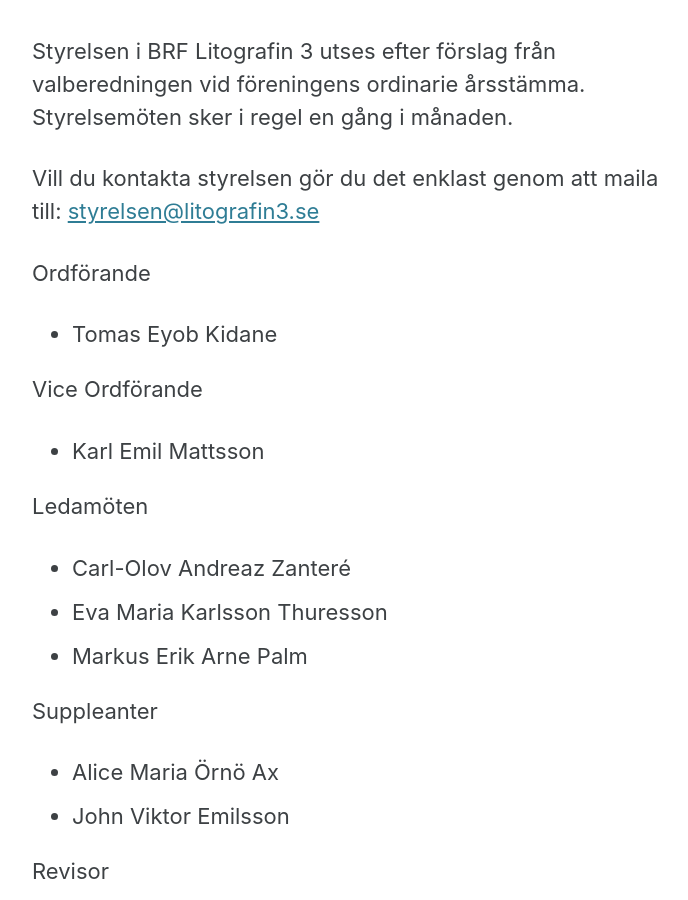
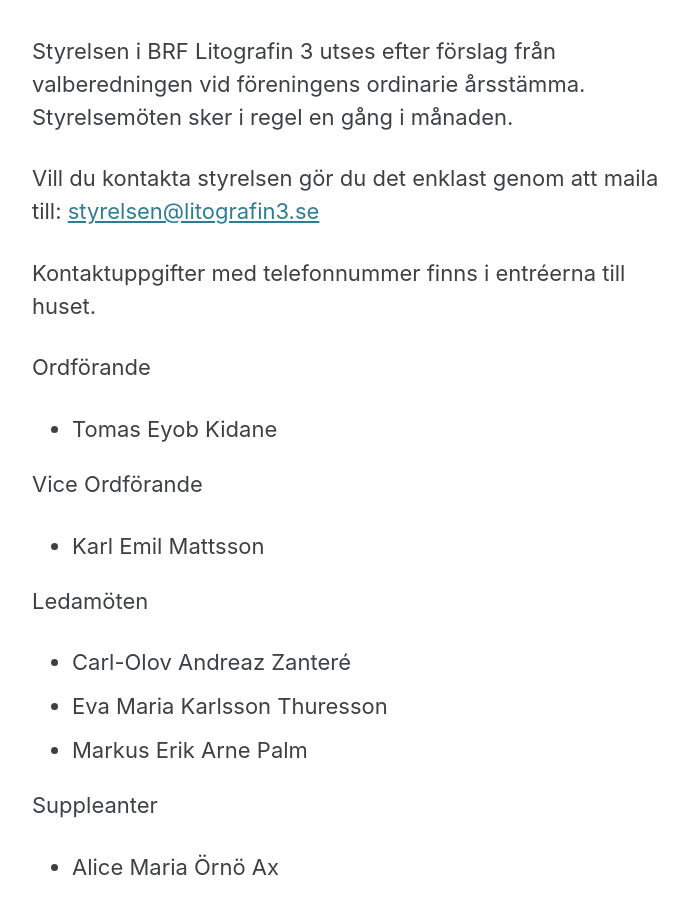
Before and after one commit to Litografin3/litografin3.github.io, a Jekyll site: the page built from _pages/styrelsen.md, in a window 1280 px wide and 900 px high, scrolled down 333 px. Shown: the whole window, without its empty margins (290-978 px from the left). Built offline with Jekyll 4.4.1, drawn with Linux system fonts in a browser that asks for light colours; cached includes are drawn as plain includes.

Commit message:
uppdaterade kontaktuppgifter styrelsen

```diff
--- a/_pages/styrelsen.md
+++ b/_pages/styrelsen.md
@@ -14,6 +14,7 @@ Styrelsen i BRF Litografin 3 utses efter förslag från valberedningen vid före
 Vill du kontakta styrelsen gör du det enklast genom att maila till:
 <a href="mailto:styrelsen@litografin3.se">styrelsen@litografin3.se</a>
 
+Kontaktuppgifter med telefonnummer finns i entréerna till huset.
 
 
 Ordförande
```
